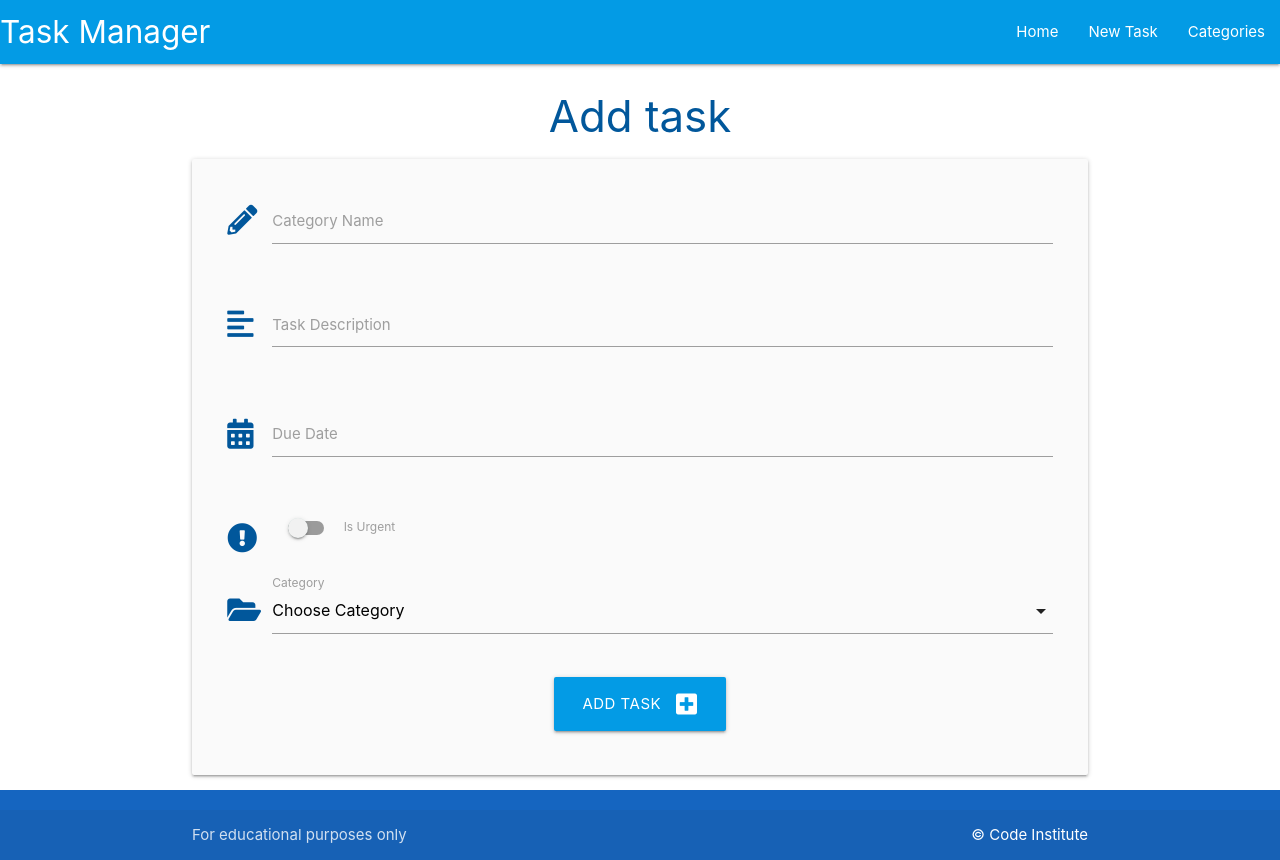
After one commit to e-kai00/flaskApp-taskManager, a Flask app: page /add_task in a window 1280 px wide. The commit adds this page. Run offline with Flask 3, Linux system fonts and the light colour scheme; data that the repository does not hold is empty.

Commit message:
Add feature: add new task

```diff
--- a/taskmanager/routes.py
+++ b/taskmanager/routes.py
@@ -24,6 +24,7 @@ def add_category():
         return redirect(url_for("categories"))
     return render_template("add_category.html")
 
+
 # <int:category_id> - from categories.html for-loop
 @app.route("/edit_category/<int:category_id>", methods=["GET", "POST"])
 def edit_category(category_id):
@@ -41,3 +42,20 @@ def delete_category(category_id):
     db.session.delete(category)
     db.session.commit()
     return redirect(url_for("categories"))
+
+
+@app.route("/add_task", methods=["GET", "POST"])
+def add_task():
+    categories = list(Category.query.order_by(Category.category_name).all())
+    if request.method == "POST":
+        task = Task(
+            task_name = request.form.get("task_name"),
+            task_description = request.form.get("task_description"),
+            is_urgent = bool(True if request.form.get("is_urgent") else False),
+            due_date = request.form.get("due_date"),
+            category_id = request.form.get("category_id")
+        )
+        db.session.add(task)
+        db.session.commit()
+        return redirect(url_for("home"))
+    return render_template("add_task.html", categories=categories)
--- a/taskmanager/static/js/script.js
+++ b/taskmanager/static/js/script.js
@@ -1,5 +1,16 @@
 document.addEventListener('DOMContentLoaded', function() {
     // sidenav initialization
-    var sidenav = document.querySelectorAll('.sidenav');
+    let sidenav = document.querySelectorAll('.sidenav');
     M.Sidenav.init(sidenav);
+
+    // datepicker initialization
+    let datepicker = document.querySelectorAll('.datepicker');
+    M.Datepicker.init(datepicker, {
+      format: "mmm dd, yyyy",
+      i18n: {done: "Select"}
+    });
+
+    // select initialization
+    let selects = document.querySelectorAll('select');
+    M.FormSelect.init(selects);
   });
--- /dev/null
+++ b/taskmanager/templates/add_task.html
@@ -0,0 +1,71 @@
+{% extends "base.html" %}
+{% block content %}
+
+<h3 class="light-blue-text text-darken-4 center-align">Add task</h3>
+
+<div class="row card-panel grey lighten-5">
+    <form class="col s12" method="POST" action="{{ url_for('add_task')}}">
+        <!-- task name -->
+        <div class="row">
+            <div class="input-field col s12">
+                <i class="fas fa-pencil-alt prefix light-blue-text text-darken-4"></i>
+                <input id="task_name" name="task_name" type="text" minlength="5" maxlength="50" class="validate"
+                    required>
+                <label for="task_name">Category Name</label>
+            </div>
+        </div>
+        <!-- task description -->
+        <div class="row">
+            <div class="input-field col s12">
+                <i class="fas fa-align-left prefix light-blue-text text-darken-4"></i>
+                <textarea id="task_description" name="task_description" minlength="5" maxlength="200" type="text"
+                    class="materialize-textarea validate" required></textarea>
+                <label for="task_description">Task Description</label>
+            </div>
+        </div>
+        <!-- due date -->
+        <div class="row">
+            <div class="input-field col s12">
+                <i class="fas fa-calendar-alt prefix light-blue-text text-darken-4"></i>
+                <input id="due_date" name="due_date" type="text" class="datepicker validate" required>
+                <label for="due_date">Due Date</label>
+            </div>
+        </div>
+        <!-- is urgent -->
+        <div class="row">
+            <div class="input-field col s12">
+                <div class="switch">
+                    <i class="fas fa-exclamation-circle prefix light-blue-text text-darken-4"></i>
+                    <label for="is_urgent">
+                        <input id="is_urgent" name="is_urgent" type="checkbox">
+                        <span class="lever"></span>
+                        Is Urgent
+                    </label>
+                </div>
+            </div>
+        </div>
+        <!-- category id -->
+        <div class="row">
+            <div class="input-field col s12">
+                <i class="fas fa-folder-open prefix light-blue-text text-darken-4"></i>
+                <select id="category_id" name="category_id" class="validate" required>
+                    <option value="" disabled selected>Choose Category</option>
+                    {% for category in categories %}
+                        <option value="{{ category.id }}">{{ category.category_name }}</option>
+                    {% endfor %}
+                </select>
+                <label for="category_id">Category</label>
+            </div>
+        </div>
+        <!-- submit button -->
+        <div class="row">
+            <div class="col s12 center-align">
+                <button type="submit" class="btn-large light-blue darken-1">
+                    Add Task <i class="fas fa-plus-square right"></i>
+                </button>
+            </div>
+        </div>
+    </form>
+</div>
+
+{% endblock %}
--- a/taskmanager/templates/base.html
+++ b/taskmanager/templates/base.html
@@ -24,7 +24,7 @@
               <a href="#" data-target="mobile-demo" class="sidenav-trigger"><i class="fas fa-bars"></i></a>
               <ul class="right hide-on-med-and-down">
                 <li><a href="{{ url_for('home')}}">Home</a></li>
-                <li><a href="">New Task</a></li>
+                <li><a href="{{ url_for('add_task')}}">New Task</a></li>
                 <li><a href="{{ url_for('categories')}}">Categories</a></li>
               </ul>
             </div>
@@ -33,7 +33,7 @@
           <!-- mobile sidenav -->
           <ul class="sidenav" id="mobile-demo">
             <li><a href="{{ url_for('home')}}">Home</a></li>
-            <li><a href="">New Task</a></li>
+            <li><a href="{{ url_for('add_task')}}">New Task</a></li>
                 <li><a href="{{ url_for('categories')}}">Categories</a></li>
           </ul>
     </header>
```
Also changed, not shown: taskmanager/templates/tasks.html (+8 -0 lines).
